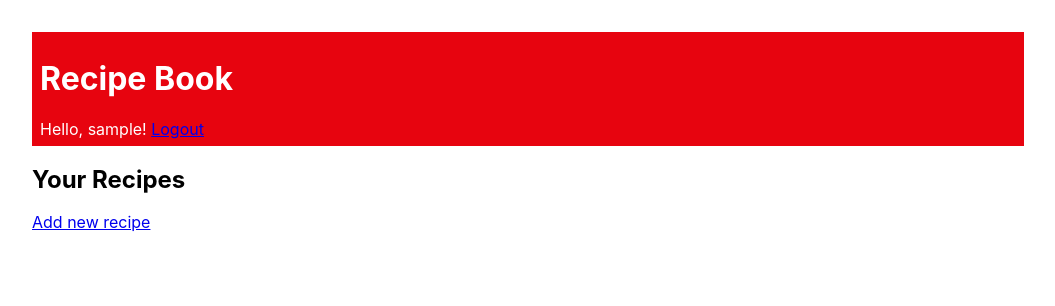
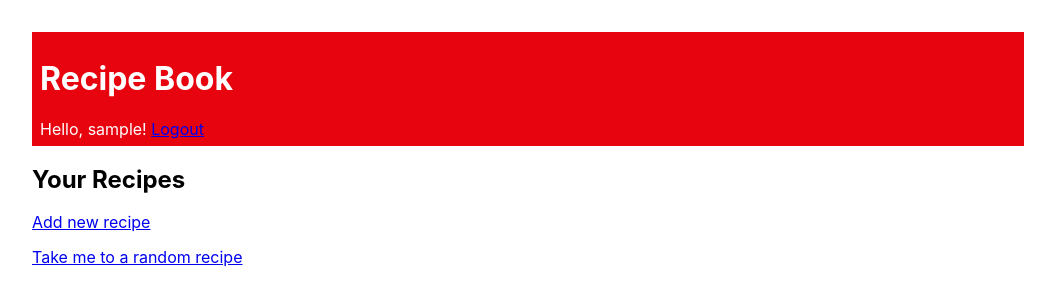
Before and after one commit to momentum-team-1/examples, a Django app: page /recipes/ in a window 1280 px wide. Shown: the top 306 px of the page, without its empty margins (112-1167 px from the left). Run offline with Django 3.2, Linux system fonts and the light colour scheme; the visitor is signed in with stand-in values (Sample User, id 1); data that the repository does not hold is empty.

Commit message:
Add random recipe and copy recipe

```diff
--- a/django--recipes/recipebook/urls.py
+++ b/django--recipes/recipebook/urls.py
@@ -30,6 +30,9 @@ urlpatterns = [
     path('recipes/<int:recipe_pk>/delete/',
          recipes_views.delete_recipe,
          name='delete_recipe'),
+    path('recipes/<int:recipe_pk>/copy/',
+         recipes_views.copy_recipe,
+         name='copy_recipe'),
     path('recipes/new/', recipes_views.add_recipe, name='add_recipe'),
     path('recipes/<int:recipe_pk>/add_ingredient/',
          recipes_views.add_ingredient,
@@ -38,6 +41,7 @@ urlpatterns = [
          recipes_views.add_recipe_step,
          name='add_recipe_step'),
     path('recipes/search/', recipes_views.search_recipes, name='search_recipes'),
+    path('recipes/random/', recipes_views.show_random_recipe, name='random_recipe'),
     path('mealplan/<int:year>/<int:month>/<int:day>/', recipes_views.show_meal_plan, name='show_meal_plan'),
     path('tags/<str:tag_name>/', recipes_views.view_tag, name='view_tag'),
     path('admin/', admin.site.urls),
--- a/django--recipes/recipes/models.py
+++ b/django--recipes/recipes/models.py
@@ -19,6 +19,7 @@ class Recipe(models.Model):
     prep_time_in_minutes = models.PositiveIntegerField(null=True, blank=True)
     cook_time_in_minutes = models.PositiveIntegerField(null=True, blank=True)
     tags = models.ManyToManyField(to=Tag, related_name="recipes")
+    original_recipe = models.ForeignKey(to='self', on_delete=models.SET_NULL, null=True, blank=True)
 
     def get_tag_names(self):
         tag_names = []
--- a/django--recipes/recipes/views.py
+++ b/django--recipes/recipes/views.py
@@ -176,3 +176,41 @@ def show_meal_plan(request, year, month, day):
         "next_day": next_day,
         "prev_day": prev_day,
     })
+
+@login_required
+def show_random_recipe(request):
+    """
+    Find a random recipe and show it on the page.
+    """
+    recipe = request.user.recipes.order_by('?').first()
+    ingredient_form = IngredientForm()
+    return render(request, "recipes/recipe_detail.html", {
+        "recipe": recipe,
+        "ingredient_form": ingredient_form,
+    })
+
+@login_required
+def copy_recipe(request, recipe_pk):
+    """
+    Copy a recipe and assign it to the user. This requires us to copy
+    all ingredients and steps from the original recipe as well.
+    """
+    original_recipe = get_object_or_404(Recipe, pk=recipe_pk)
+    cloned_recipe = Recipe(
+        title=original_recipe.title + " (Copy)",
+        prep_time_in_minutes=original_recipe.prep_time_in_minutes,
+        cook_time_in_minutes=original_recipe.cook_time_in_minutes,
+        user=request.user,
+        original_recipe=original_recipe
+    )
+    cloned_recipe.save()
+
+    for ingredient in original_recipe.ingredients.all():
+        cloned_recipe.ingredients.create(amount=ingredient.amount, item=ingredient.item)
+
+    for recipe_step in original_recipe.steps.all():
+        cloned_recipe.steps.create(text=recipe_step.text)
+
+    cloned_recipe.tags.set(original_recipe.tags.all())
+
+    return redirect(to='recipe_detail', recipe_pk=cloned_recipe.pk)
--- a/django--recipes/templates/recipes/recipe_detail.html
+++ b/django--recipes/templates/recipes/recipe_detail.html
@@ -11,10 +11,14 @@ Recipe Book - {{ recipe.title }}
 
 {% block content %}
 <h2>{{ recipe.title }}</h2>
+{% if recipe.original_recipe %}
+<p>Copied from <a href="{% url 'recipe_detail' recipe_pk=recipe.original_recipe.pk %}">{{ recipe.original_recipe.title }}</a></p>
+{% endif %}
 
 <p class="f6">
   <a href="{% url 'edit_recipe' recipe_pk=recipe.pk %}">Edit this recipe</a>
   <a class="red" href="{% url 'delete_recipe' recipe_pk=recipe.pk %}">Delete this recipe</a>
+  <a href="{% url 'copy_recipe' recipe_pk=recipe.pk %}">Copy this recipe</a>
 </p>
 
 {% if recipe.prep_time_in_minutes %}
--- a/django--recipes/templates/recipes/recipe_list.html
+++ b/django--recipes/templates/recipes/recipe_list.html
@@ -7,6 +7,11 @@
   <a href="{% url 'add_recipe' %}">Add new recipe</a>
 </p>
 
+<p>
+  <a href="{% url 'random_recipe' %}">Take me to a random recipe</a>
+</p>
+
+
 <ul>
   {% for recipe in recipes %}
     <li><a href="{% url 'recipe_detail' recipe_pk=recipe.pk %}">{{ recipe.title }}</a></li>
```
Also changed, not shown: django--recipes/recipes/migrations/0006_recipe_original_recipe.py (added).
